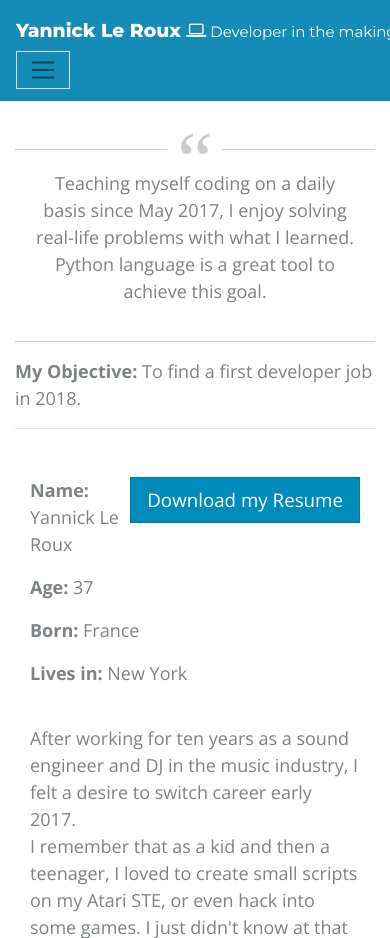
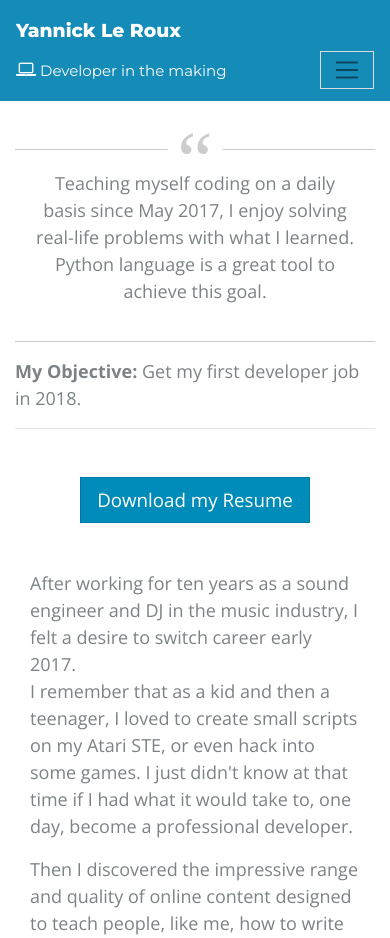
Before and after one commit to YannickLeRoux/my-portfolio, a Django app: page /about/ in a window 390 px wide. Shown: the top 938 px of the page. Run offline with Django 3.2, Linux system fonts and the light colour scheme; some libraries are stand-ins or nearby versions; some web fonts are replaced.

Commit message:
Better layout for mobile

```diff
--- a/static/css/Navigation-Clean.css
+++ b/static/css/Navigation-Clean.css
@@ -108,3 +108,9 @@
 	border: 1px solid white;
   background-color:transparent;
 }
+
+@media (min-width:300px) {
+  #tagline {
+    display: block;
+  }
+}
--- a/static/css/styles.css
+++ b/static/css/styles.css
@@ -87,10 +87,11 @@ blockquote p {
 	.blog {
 		padding: 2px;
 	}
-		.blog-post {
+	.blog-post {
 			padding: 15px;
 			margin: 20px 15px;
 	}
+
 
 
 }
--- a/templates/portfolio/about.html
+++ b/templates/portfolio/about.html
@@ -9,17 +9,14 @@
 			<p>Teaching myself coding on a daily basis since May 2017, I enjoy solving real-life problems with what I learned. </br>Python language is a great tool to achieve this goal.</p>
 		</blockquote>
 	</div>
-	<p><strong>My Objective:</strong> To find a first developer job in 2018.</p>
+	<p><strong>My Objective:</strong> Get my first developer job in 2018.</p>
 	</div>
 	<hr>
 </div>
 <div class="container">
 	<div class="container my-5">
-		<a href="http://yannick-dev.com/static/files/Resume-v6.pdf" target="_blank" class="btn btn-primary btn-lg hero-button" style="float:right;">Download my Resume</a>
-		<p><strong>Name:</strong> Yannick Le Roux</p>
-		<p><strong>Age:</strong> 37 </p>
-		<p><strong>Born:</strong> France</p>
-		<p><strong>Lives in:</strong> New York</p>
+		<div class="text-center"><a href="http://yannick-dev.com/static/files/Resume-v6.pdf" target="_blank" class="btn btn-primary btn-lg hero-button mb-4" id="download" >Download my Resume</a></div>
+
 		<br/>
 		<p>After working for ten years as a sound engineer and DJ in the music industry, I felt a desire to switch career early 2017.</br>
 
--- a/templates/portfolio/base.html
+++ b/templates/portfolio/base.html
@@ -29,7 +29,7 @@
     <div class="page"></div>
     <div>
 			<nav class="navbar navbar-light navbar-expand-md navigation-clean">
-					<div class="container"><a class="navbar-brand" href="{% url 'portfolio:home' %}">Yannick Le Roux  <i class="fa fa-laptop"></i><small>    Developer in the making</small></a><button class="navbar-toggler" data-toggle="collapse" data-target="#navcol-1"><span class="sr-only">Toggle navigation</span><span class="navbar-toggler-icon"></span></button>
+				<div class="container"><a class="navbar-brand" href="{% url 'portfolio:home' %}">Yannick Le Roux  </a><span id="tagline" class="navbar-brand" ><i class="fa fa-laptop"></i><small>    Developer in the making</small></span><button class="navbar-toggler" data-toggle="collapse" data-target="#navcol-1"><span class="sr-only">Toggle navigation</span><span class="navbar-toggler-icon"></span></button>
                 <div class="collapse navbar-collapse"
                     id="navcol-1">
                     <ul class="nav navbar-nav ml-auto">
--- a/templates/portfolio/blog.html
+++ b/templates/portfolio/blog.html
@@ -23,7 +23,7 @@
       <hr>
 
       <div>{{ post.text|markdown|safe|truncatewords:10 }}</div>
-			<a class="text-mute text-right" href="{% url 'blog:post' post.slug %}" ><i class="fa fa-arrow-circle-right"></i>Read more...</a>
+			<a class="text-mute text-right" href="{% url 'blog:post' post.slug %}" ><i class="fa fa-arrow-circle-right"></i> Read more...</a>
     </div>
   </div>
 
```
